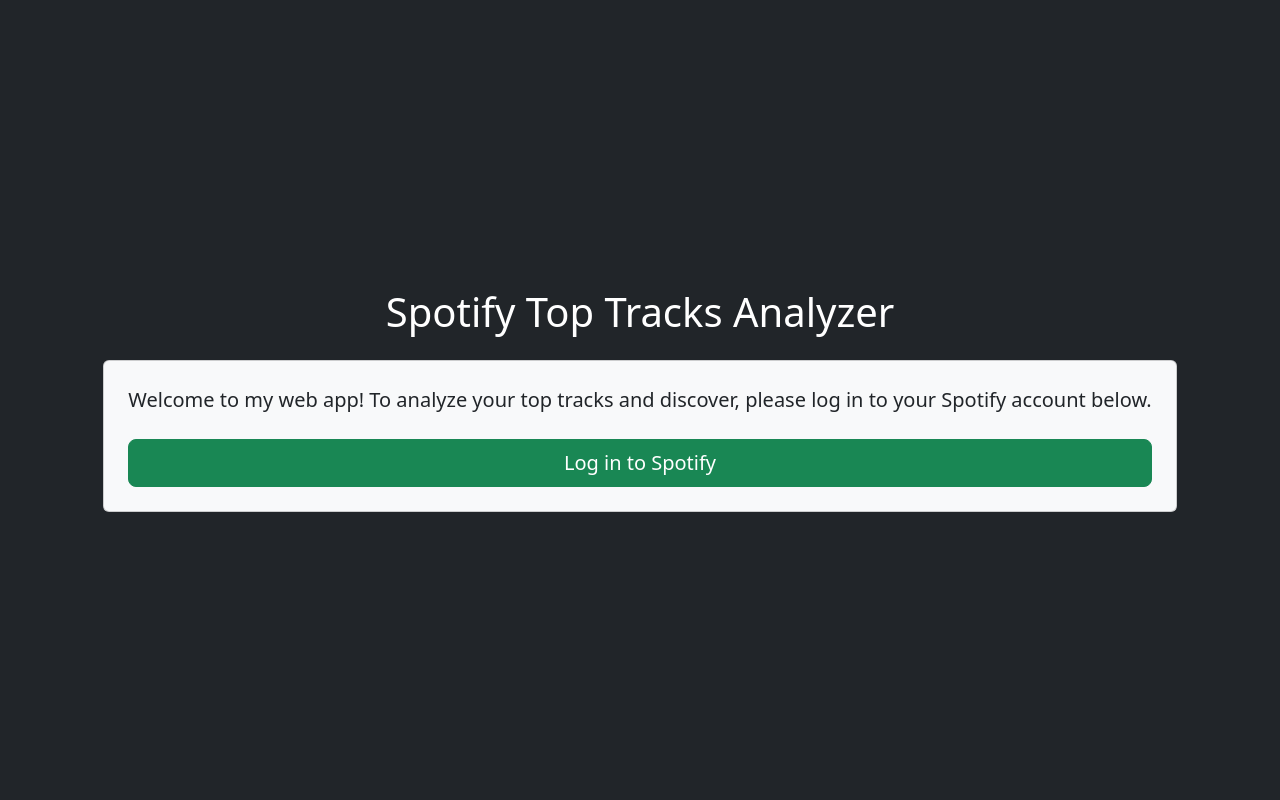
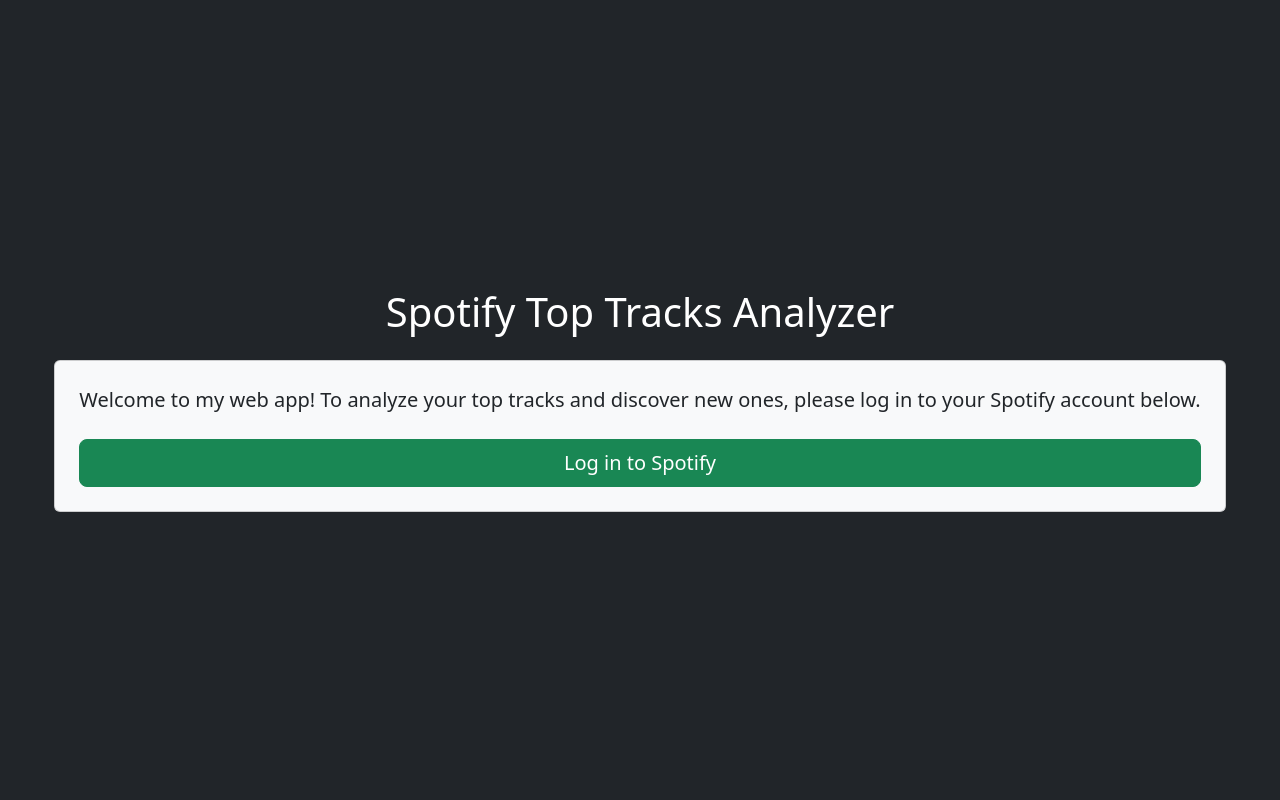
Before and after one commit to ErikOnsager/310-Spotify-Final, a Flask app: page / in a window 1280 px wide. Run offline with Flask 2, Linux system fonts and the light colour scheme.

Commit message:
minor edits to index

```diff
--- a/templates/index.html
+++ b/templates/index.html
@@ -6,7 +6,7 @@
 <div class="container-fluid bg-dark vh-100 d-flex flex-column justify-content-center align-items-center">
 	<h1 class="text-white mb-4">Spotify Top Tracks Analyzer</h1>
 	<div class="card bg-light p-4">
-		<p class="lead mb-4">Welcome to my web app! To analyze your top tracks and discover, please log in to your Spotify account below.</p>
+		<p class="lead mb-4">Welcome to my web app! To analyze your top tracks and discover new ones, please log in to your Spotify account below.</p>
 		<a href="{{ url_for('login') }}" class="btn btn-success btn-lg">Log in to Spotify</a>
 	</div>
 </div>
```
